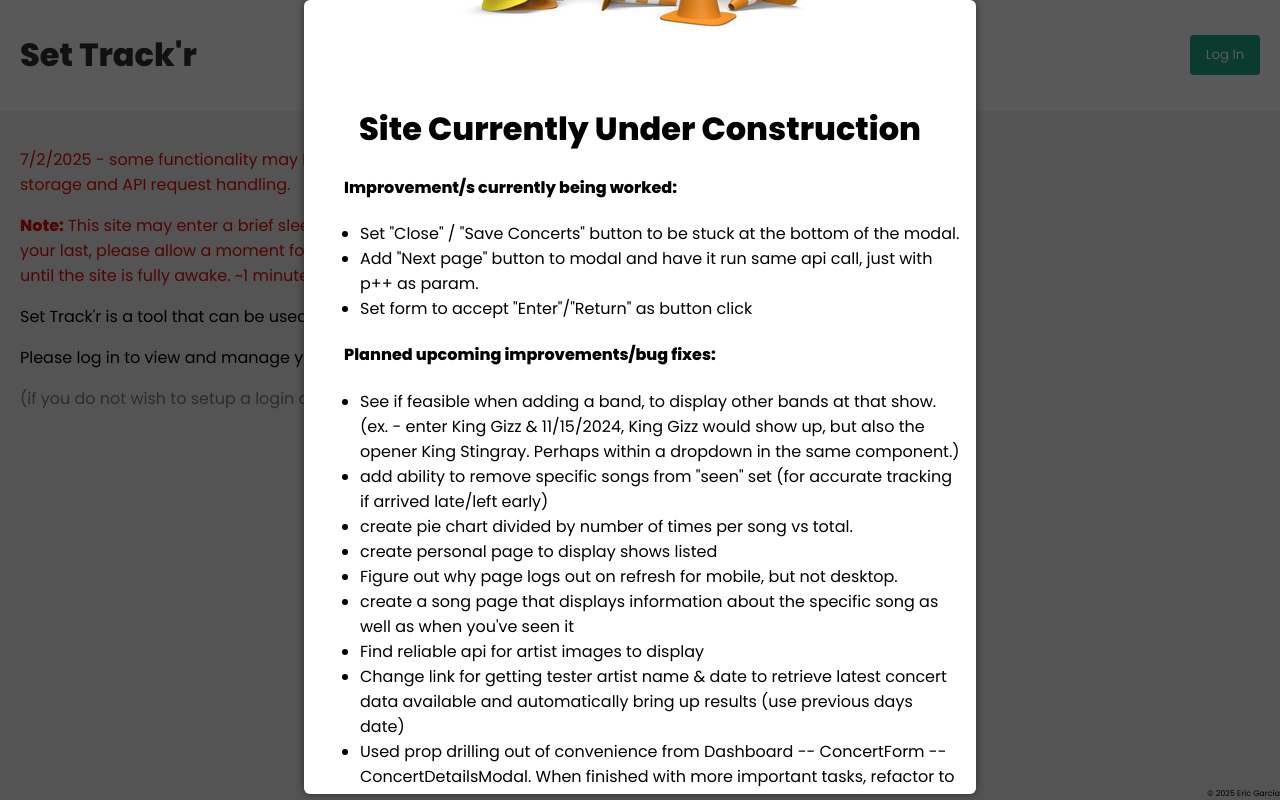
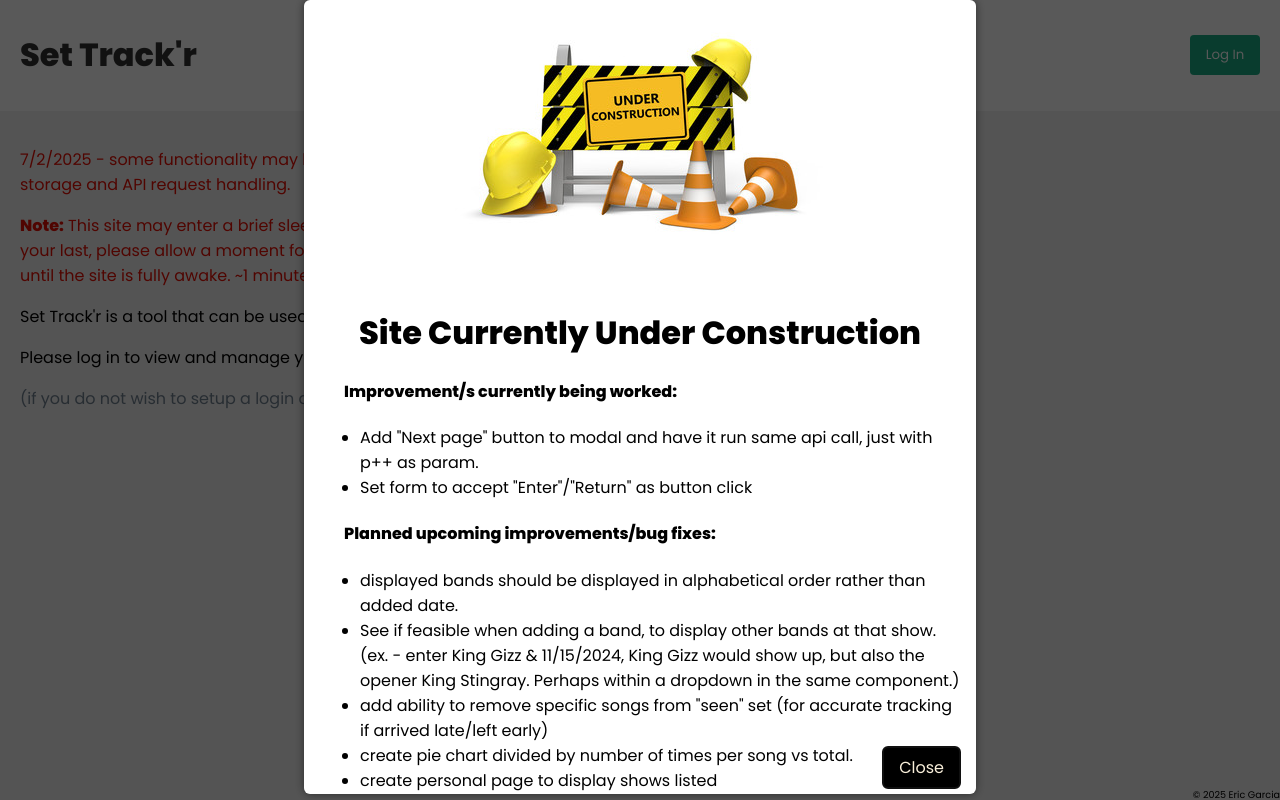
Before and after one commit to egarcia1868/Set-Track-r, a React (Create React App) app in the folder frontend/: page / in a window 1280 px wide. Built offline with nearby package versions, Linux system fonts and the light colour scheme; no server answers.

Commit message:
buttons stuck to bottom of concert add modal.  Also alphabetizing Artists in dashboard now

```diff
--- a/frontend/src/components/ConcertDetailsModal.js
+++ b/frontend/src/components/ConcertDetailsModal.js
@@ -122,6 +122,7 @@ const ConcertDetailsModal = ({
 
   return (
     <dialog id="modal" ref={dialogRef} onClose={onClose}>
+      <div className="new-concerts">
         {!concertList || concertList.length === 0 ? (
           <p>Loading...</p>
         ) : (
@@ -134,6 +135,7 @@ const ConcertDetailsModal = ({
             />
           ))
         )}
+      </div>
       <form method="dialog" id="modal-actions">
         <button type="button" onClick={handleClose}>
           Close
--- a/frontend/src/components/Footer.js
+++ b/frontend/src/components/Footer.js
@@ -1,6 +1,6 @@
 const Footer = () => {
   return (
-    <footer style={{ textAlign: "right", fontSize: ".5rem" }}>
+    <footer className="footer">
       © {new Date().getFullYear()} Eric Garcia
     </footer>
   );
--- a/frontend/src/components/NewConcertDetails.js
+++ b/frontend/src/components/NewConcertDetails.js
@@ -32,7 +32,7 @@ const NewConcertDetails = ({ concert, isChecked, onCheckboxChange }) => {
 
   return (
     <div
-      className="new-concert-details"
+      className="concert-details"
       onClick={() => setShowSetList((prev) => !prev)}
     >
       <h3>{artist.name}</h3>
--- a/frontend/src/components/UnderConstructionModal.js
+++ b/frontend/src/components/UnderConstructionModal.js
@@ -67,10 +67,6 @@ const UnderConstructionModal = ({ isOpen, onClose }) => {
       </h4>
       <ul>
         <li>
-          Set "Close" / "Save Concerts" button to be stuck at the bottom of the
-          modal.
-        </li>{" "}
-        <li>
           Add "Next page" button to modal and have it run same api call, just
           with p++ as param.
         </li>
@@ -80,6 +76,10 @@ const UnderConstructionModal = ({ isOpen, onClose }) => {
         Planned upcoming improvements/bug fixes:
       </h4>
       <ul>
+        <li>
+          displayed bands should be displayed in alphabetical order rather than
+          added date.
+        </li>
         <li>
           See if feasible when adding a band, to display other bands at that
           show. (ex. - enter King Gizz & 11/15/2024, King Gizz would show up,
--- a/frontend/src/index.css
+++ b/frontend/src/index.css
@@ -122,6 +122,7 @@ dialog {
   cursor: pointer;
   box-shadow: 2px 2px 5px rgba(0, 0, 0, 0.05);
 }
+
 .new-concert-details + .new-concert-details {
   margin-top: -2px;
 }
@@ -240,12 +241,26 @@ body,
   min-height: 100vh; /* full viewport height */
 }
 
+.footer {
+  position: fixed;
+  bottom: 0;
+  right: 0;
+  height: 0.6rem;
+  line-height: 0.6rem;
+  z-index: 100;
+  font-size: 0.6rem;
+}
+
 /* Make the "pages" div grow to fill available space */
 .pages {
   flex: 1; /* This pushes footer down */
   max-width: 1400px;
   padding: 20px;
   /* margin: 0 auto; */
+}
+
+.new-concerts {
+  /* max-height: calc(100% - 36px); */
 }
 
 #modal {
@@ -303,6 +318,17 @@ body,
   background: #382e1b;
 }
 
+#modal-actions {
+  position: fixed;
+  bottom: 0;
+  height: 33px;
+  width: inherit;
+  /* height: .6rem; */
+  /* line-height: .6rem; */
+  z-index: 100;
+  /* font-size: .6rem;   */
+}
+
 @media screen and (max-width: 768px) {
   dialog {
     min-width: 80%; /* Full width on mobile */
--- a/frontend/src/pages/ArtistConcerts.js
+++ b/frontend/src/pages/ArtistConcerts.js
@@ -1,23 +1,19 @@
 import { useLocation, useNavigate } from "react-router-dom";
+import { useState, useMemo, useEffect } from "react";
 import ConcertDetails from "../components/ConcertDetails";
 import SongsDetails from "../components/SongsDetails";
-import { useState, useMemo, useEffect } from "react";
 
 const ArtistConcerts = () => {
-  const [expandedYears, setExpandedYears] = useState(new Set());
-  const [expandTracks, setExpandTracks] = useState(false);
+  const navigate = useNavigate();
+  const location = useLocation();
 
-  const location = useLocation();
   const { artist = {} } = location.state || {};
   const { artistName } = artist;
   const [concertList, setConcertList] = useState(artist?.concerts || []);
-
-  const navigate = useNavigate();
+  const [expandTracks, setExpandTracks] = useState(false);
 
   useEffect(() => {
-    if (!location.state) {
-      navigate("/");
-    }
+    if (!location.state) navigate("/");
   }, [location.state, navigate]);
 
   // Sort concerts by date (descending order)
@@ -39,6 +35,10 @@ const ArtistConcerts = () => {
       ),
     ],
     [sortedConcerts],
+  );
+
+  const [expandedYears, setExpandedYears] = useState(
+    new Set(sortedConcertYears),
   );
 
   const toggleYear = (year) => {
--- a/frontend/src/pages/Dashboard.js
+++ b/frontend/src/pages/Dashboard.js
@@ -40,6 +40,8 @@ const Dashboard = () => {
     fetchConcerts();
   }, [isAuthenticated, isLoading, fetchConcerts]);
 
+  artists.sort((a, b) => a.artistName.localeCompare(b.artistName));
+
   return (
     <div className="home">
       <div className="concerts">
```
Lines whose indentation alone changed are shown as unchanged.
